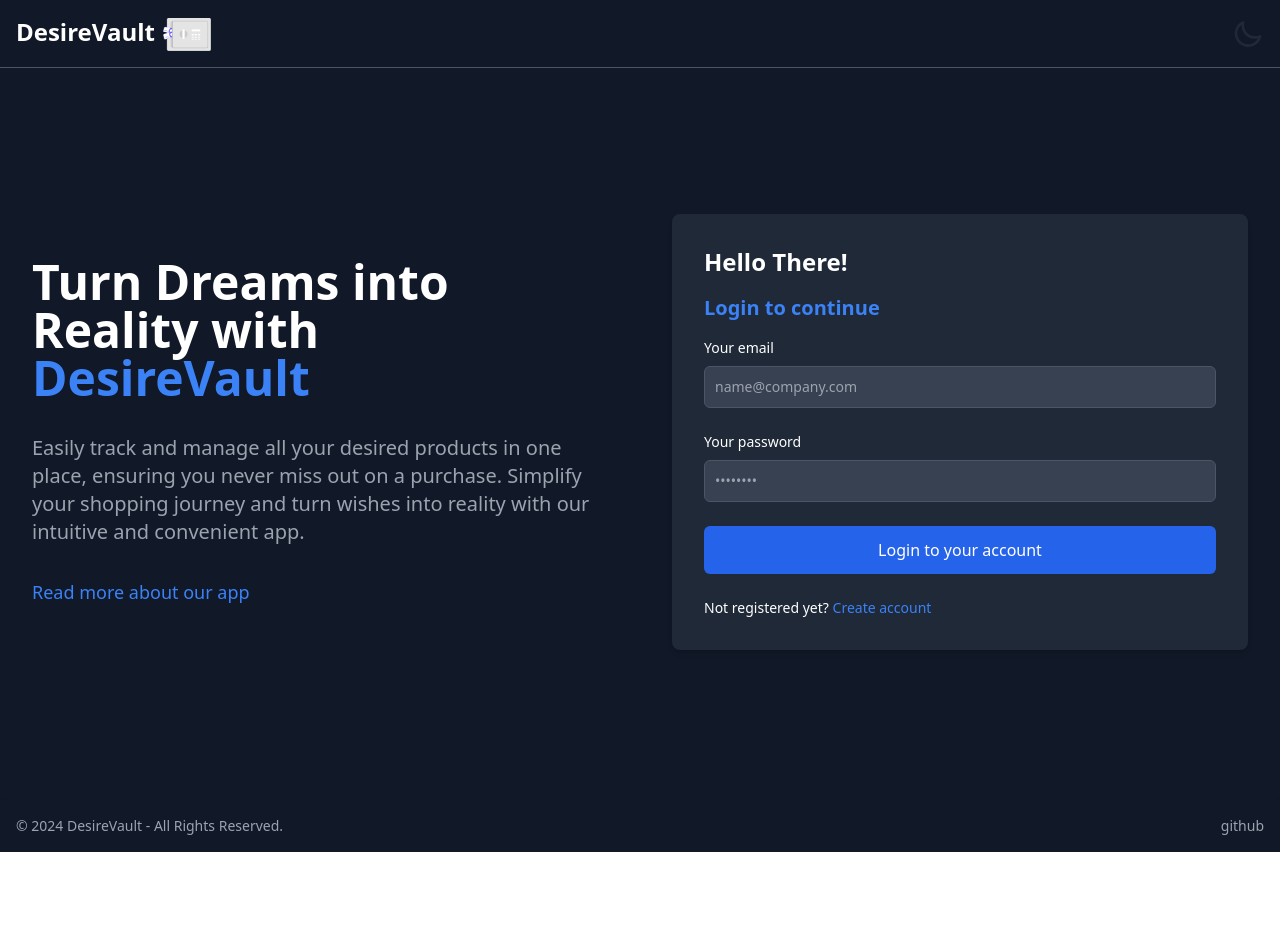
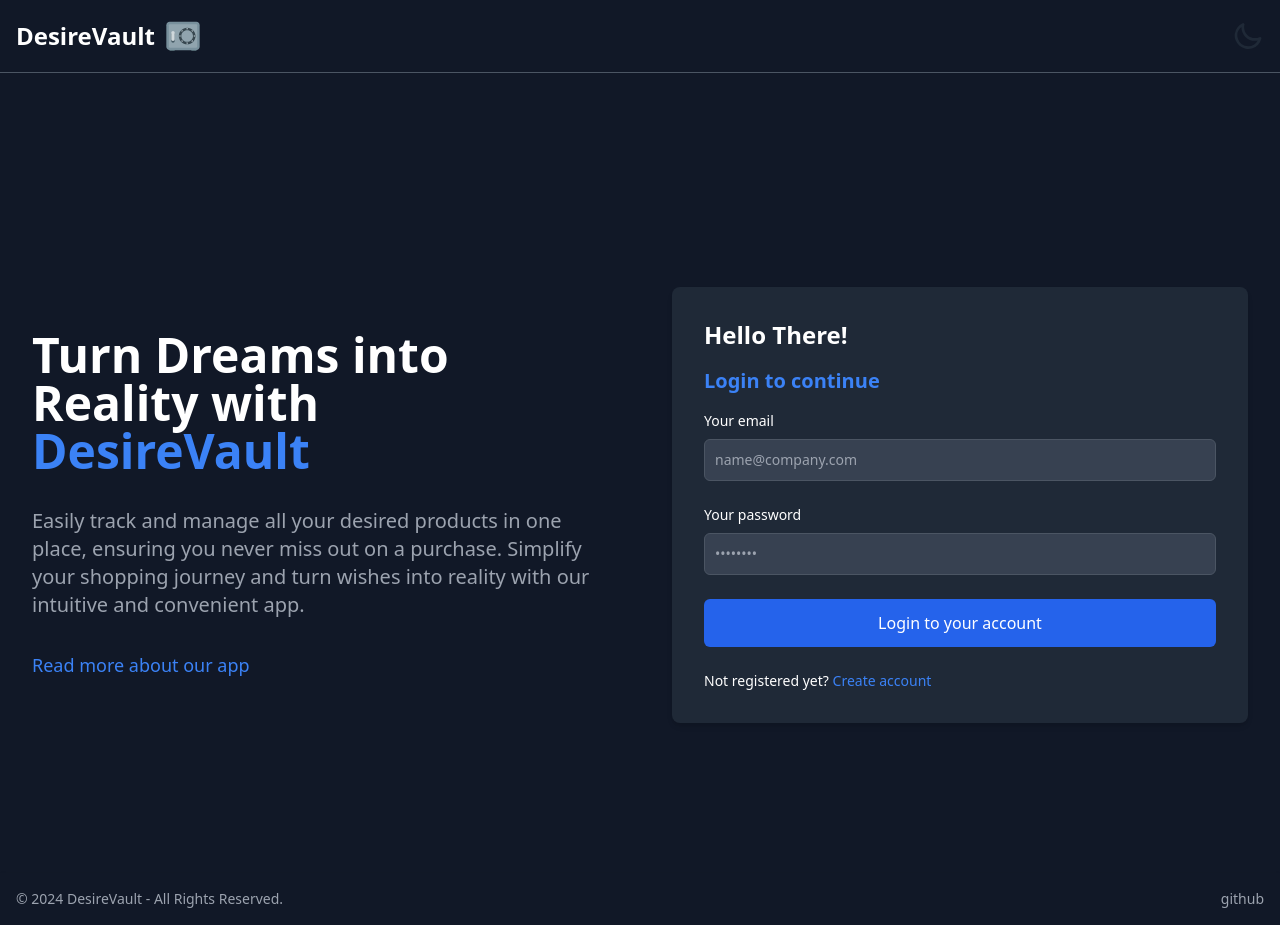
Before and after one commit to sharif-22/desire-vault, a React (Vite) app: page / in a window 1280 px wide. Before the commit the page ends 852 px from the top, so only its background shows below. Built offline with nearby package versions, Linux system fonts and the light colour scheme; no server answers.

Commit message:
fix : minor ui

```diff
--- a/src/App.jsx
+++ b/src/App.jsx
@@ -15,7 +15,7 @@ const router = createBrowserRouter([
         element: <Login />,
       },
       {
-        path: "/Product/:uid",
+        path: "/:uid",
         element: <Product />,
       },
     ],
--- a/src/Context.jsx
+++ b/src/Context.jsx
@@ -1,6 +1,5 @@
 import React from "react";
-import { createContext, useState, useEffect } from "react";
-import { collection, getDocs, deleteDoc, doc } from "firebase/firestore";
+import { createContext, useState } from "react";
 export const Vault = createContext();
 
 const Context = ({ children }) => {
--- a/src/component/Navbar.jsx
+++ b/src/component/Navbar.jsx
@@ -2,7 +2,7 @@ import { useState, useEffect } from "react";
 import { Link, useLocation, useNavigate } from "react-router-dom";
 import { signOut } from "firebase/auth";
 import { auth } from "../firebase/index";
-
+import { FcSafe } from "react-icons/fc";
 const Navbar = () => {
   const Location = useLocation();
   const Navigate = useNavigate();
@@ -34,20 +34,21 @@ const Navbar = () => {
   };
 
   return (
-    <div>
-      <nav className="bg-white dark:bg-gray-900 fixed w-full z-20 top-0 start-0 border-b border-gray-200 dark:border-gray-600">
+    <div className="sticky top-0 z-10">
+      <nav className="bg-white dark:bg-gray-900 w-full start-0 border-b border-gray-200 dark:border-gray-600">
         <div className="max-w-screen-xl flex flex-wrap items-center justify-between mx-auto p-4">
           <Link
             to={"/"}
             className="flex items-center space-x-3 rtl:space-x-reverse "
           >
-            <span className="self-center text-2xl font-semibold whitespace-nowrap dark:text-white">
+            <span className="self-center flex items-center gap-2 text-2xl font-semibold whitespace-nowrap dark:text-white">
               DesireVault
-              <img
+              {/* <img
                 src="/vault-logo.png"
                 alt="logo"
                 className="w-12 inline-block mx-2"
-              />
+              /> */}
+              <FcSafe size={40} />
             </span>
           </Link>
 
@@ -72,7 +73,7 @@ const Navbar = () => {
 
               {/* sun icon */}
               <svg
-                className="daisy-swap-on fill-current w-8 h-8 text-white"
+                className="daisy-swap-on fill-current w-8 h-8 dark:text-white text-white"
                 xmlns="http://www.w3.org/2000/svg"
                 viewBox="0 0 24 24"
               >
--- a/src/component/UiComponents/VaultCard.jsx
+++ b/src/component/UiComponents/VaultCard.jsx
@@ -27,7 +27,7 @@ const VaultCard = ({
     <div
       onMouseOver={showBtn}
       onMouseOut={hideBtn}
-      className="overflow-hidden h-fit lg:w-[95%] p-2 rounded mx-auto bg-slate-200 dark:bg-slate-700 dark:text-white shadow-sm hover:bg-slate-100 hover:shadow-lg duration-500 relative"
+      className="overflow-hidden h-fit lg:w-full p-2 rounded mx-auto bg-slate-200 dark:bg-slate-700 dark:text-white shadow-sm hover:bg-slate-100 hover:shadow-lg duration-500 relative"
     >
       <div className=" rounded flex flex-col lg:flex-row">
         <div className="lg:py-4 p-4 flex flex-col gap-3">
--- a/src/pages/Login.jsx
+++ b/src/pages/Login.jsx
@@ -1,14 +1,12 @@
-import { Link, useNavigate } from "react-router-dom";
+import { useNavigate } from "react-router-dom";
 import { useState, useEffect, useContext } from "react";
 import {
   signInWithEmailAndPassword,
-  signOut,
   onAuthStateChanged,
   createUserWithEmailAndPassword,
 } from "firebase/auth";
 import { auth } from "../firebase/index";
 import { Vault } from "../Context";
-import Input from "../component/FormComponents/Input";
 
 const Login = () => {
   const [loginEmail, setLoginEmail] = useState("");
@@ -35,7 +33,7 @@ const Login = () => {
       const newUser = userCredential.user;
 
       userUID = newUser.uid;
-      Navigate(`/product/${userUID}`);
+      Navigate(`/${userUID}`);
     } catch (error) {
       console.log(error.message);
       if (error.code === "auth/invalid-credential") {
--- a/src/pages/Product.jsx
+++ b/src/pages/Product.jsx
@@ -58,13 +58,13 @@ const Product = () => {
 
   return (
     <div>
-      <div className="flex items-center justify-center md:ml-5 pt-5 px-5 ">
-        <p className="bg-slate-700 text-sm md:text-xl mt-20 w-full  lg:w-3/4 mx-auto dark:bg-gray-600 text-white py-4 px-10">
-          Tottal amount of your vault is: ₹ {sum}
+      {sum > 0 && (
+        <p className="w-full mx-auto my-3 py-4 px-5 bg-slate-200 dark:bg-slate-700 dark:text-white text-sm md:text-xl lg:max-w-7xl rounded">
+          We just need ₹ {sum.toLocaleString()} to grab your desired products
         </p>
-      </div>
+      )}
       <div
-        className={`lg:max-w-6xl 2xl:max-w-7xl pt-16 mx-auto  flex lg:flex-row-reverse flex-col-reverse ${
+        className={`lg:max-w-6xl 2xl:max-w-7xl py-4 mx-auto  flex lg:flex-row-reverse flex-col-reverse ${
           userVault.length > 4 ? "h-auto" : "lg:h-screen"
         }`}
       >
@@ -77,11 +77,11 @@ const Product = () => {
           <div className="flex flex-col justify-center items-center mx-auto">
             <img
               src="../pngdata.png"
-              alt=""
+              alt="no data"
               className="items-center w-40 h-40"
             />
             <p className="text-2xl font-medium text-gray-600">
-              There is no data in Desire Vault
+              your Desire vault is empty add products to track
             </p>
           </div>
         ) : (
@@ -90,8 +90,9 @@ const Product = () => {
             {userVault.map((items, index) => {
               // console.log(items);
               const { productName, price, desc, productURL, id } = items;
+              let localString = parseInt(price).toLocaleString();
               return (
-                <div key={index} className="mb-4 mx-4 flex-1">
+                <div key={index} className="mb-4 mr-3 flex-1">
                   <VaultCard
                     deleteData={() => {
                       console.log("clicked");
@@ -101,7 +102,7 @@ const Product = () => {
                     product={productName}
                     productURL={productURL}
                     desc={desc}
-                    price={price}
+                    price={localString}
                   />
                 </div>
               );
```
Also changed, not shown: public/vault-logo.png, 1 other file (tests, documents, lock files or other folders).
